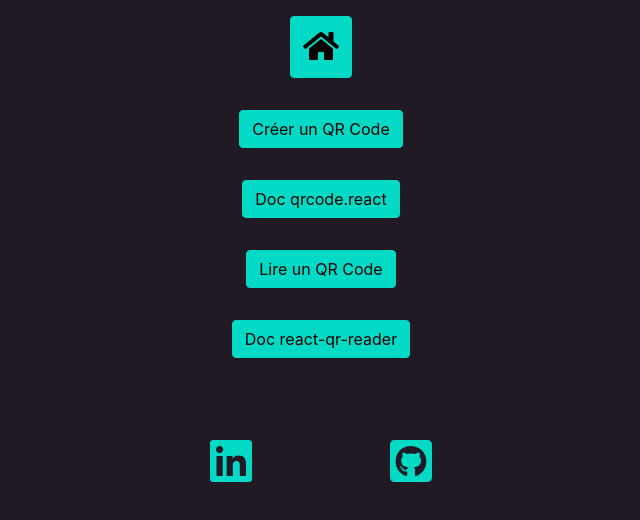
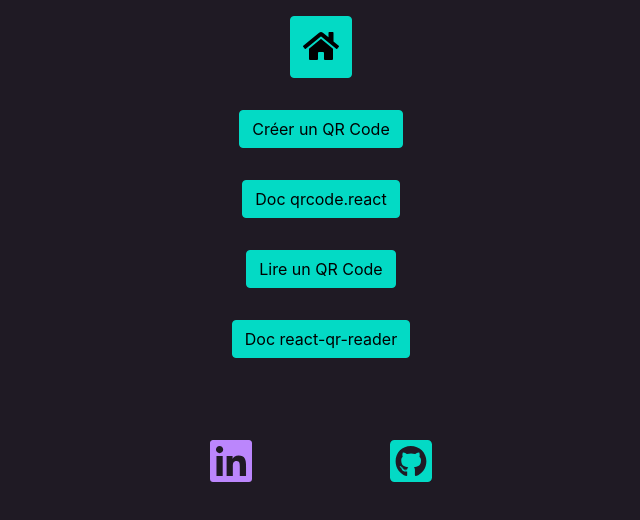
Before and after one commit to CzerwonyV/QR-V, a React (Create React App) app: page / in a window 1280 px wide. In both pictures the pointer is over the icon 550 px from the left and 461 px from the top of the page. Shown: the top 520 px of the page, without its empty margins (319-959 px from the left). Built offline with nearby package versions, Linux system fonts and the light colour scheme.

Commit message:
Add hover color to icon in Home

```diff
--- a/src/components/BtnLink/Btn.css
+++ b/src/components/BtnLink/Btn.css
@@ -23,6 +23,10 @@ a{
   margin: 7vh;
 }
 
+.IconBackground:hover {
+  color: #BB86FC;
+}
+
 @media screen and (max-width: 768px) {
   .btn-secondary {
     padding: 2vh !important;
```
